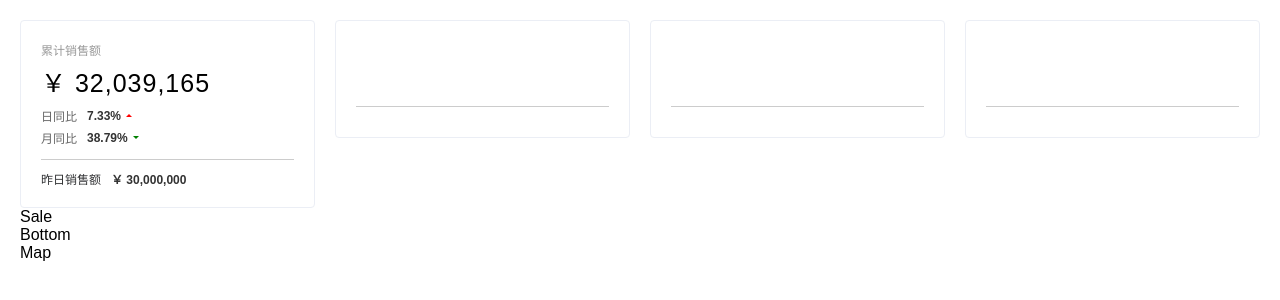
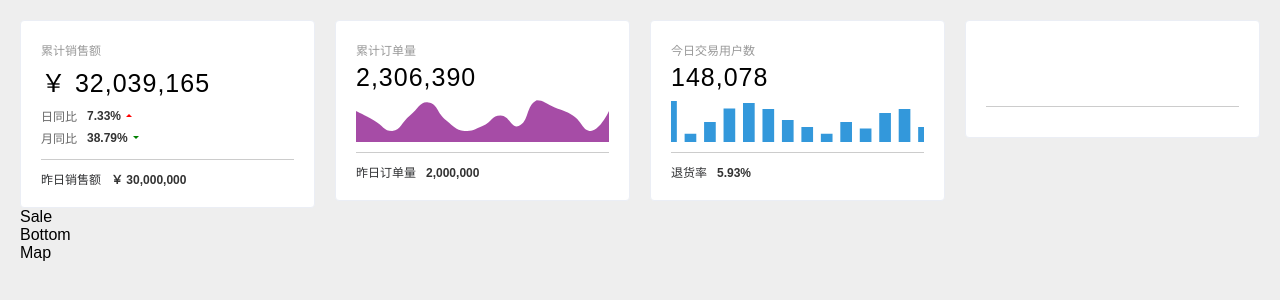
Before and after one commit to MrCrazyLeo/imooc-datav-report-dev, a Vue app: page /#/ in a window 1280 px wide. Shown: the top 300 px of the page. Built offline with nearby package versions, Linux system fonts and the light colour scheme.

Commit message:
顶部卡片累计订单量、今日交易用户数开发完成

```diff
--- a/src/App.vue
+++ b/src/App.vue
@@ -19,6 +19,8 @@
   width: 100%;
   margin: 0;
   padding: 0;
-  font-family: Microsoft YaHei, Arial, Helvetica, sans-serif;
+  font-family: 'PingFang SC Regular', 'Microsoft YaHei', Arial, Helvetica,
+    sans-serif;
+  background-color: #eee;
 }
 </style>
--- a/src/components/TopView/components/TodayUsers/index.vue
+++ b/src/components/TopView/components/TodayUsers/index.vue
@@ -1,13 +1,87 @@
 <template>
-  <common-card />
+  <common-card
+    title="今日交易用户数"
+    value="148,078"
+  >
+    <template>
+      <div
+        id="today-users-chart"
+        style="height: 100%;width: 100%"
+      ></div>
+    </template>
+    <template v-slot:footer>
+      <span>退货率</span>
+      <span class="emphasis">5.93%</span>
+    </template>
+  </common-card>
+
 </template>
 
 <script>
-import commonCardMixin from '../../../../utils/mixins/commonCardMixin'
+import commonCardMixin from '@/utils/mixins/commonCardMixin'
 export default {
   name: 'TodayUsers',
   mixins: [commonCardMixin],
-  components: {}
+  components: {},
+  mounted() {
+    const chartDom = document.getElementById('today-users-chart')
+    const chart = this.$echarts.init(chartDom, '', { renderer: 'svg' })
+    chart.setOption({
+      color: ['#3398DB'],
+      xAxis: {
+        type: 'category',
+        show: false,
+        boundaryGap: false,
+        data: [
+          '00:00',
+          '01:00',
+          '02:00',
+          '03:00',
+          '04:00',
+          '05:00',
+          '06:00',
+          '07:00',
+          '08:00',
+          '09:00',
+          '10:00',
+          '11:00',
+          '12:00',
+          '13:00'
+        ]
+      },
+      yAxis: {
+        show: false
+      },
+      series: [
+        {
+          type: 'bar',
+          data: [
+            410,
+            82,
+            200,
+            334,
+            390,
+            330,
+            220,
+            150,
+            82,
+            200,
+            134,
+            290,
+            330,
+            150
+          ],
+          barWidth: '60%'
+        }
+      ],
+      grid: {
+        top: 0,
+        bottom: 0,
+        right: 0,
+        left: 0
+      }
+    })
+  }
 }
 </script>
 
--- a/src/components/TopView/components/TotalOrders/index.vue
+++ b/src/components/TopView/components/TotalOrders/index.vue
@@ -1,13 +1,79 @@
 <template>
-  <common-card />
+  <common-card
+    title="累计订单量"
+    value="2,306,390"
+  >
+    <template>
+      <div
+        id="total-order-chart"
+        style="height: 100%;width: 100%"
+      ></div>
+    </template>
+    <template v-slot:footer>
+      <span>昨日订单量</span>
+      <span class="emphasis">2,000,000</span>
+    </template>
+  </common-card>
 </template>
 
 <script>
-import commonCardMixin from '../../../../utils/mixins/commonCardMixin'
+import commonCardMixin from '@/utils/mixins/commonCardMixin'
 export default {
   name: 'TotalOrders',
   mixins: [commonCardMixin],
-  components: {}
+  components: {},
+  mounted() {
+    const chartDom = document.getElementById('total-order-chart')
+    const chart = this.$echarts.init(chartDom, '', { renderer: 'svg' })
+    chart.setOption({
+      xAxis: {
+        type: 'category',
+        show: false,
+        boundaryGap: false
+      },
+      yAxis: {
+        show: false
+      },
+      series: [
+        {
+          type: 'line',
+          data: [
+            620,
+            432,
+            220,
+            534,
+            790,
+            430,
+            220,
+            320,
+            532,
+            320,
+            834,
+            690,
+            530,
+            220,
+            620
+          ],
+          smooth: true,
+          areaStyle: {
+            color: 'purple'
+          },
+          lineStyle: {
+            width: 0
+          },
+          itemStyle: {
+            opacity: 0
+          }
+        }
+      ],
+      grid: {
+        top: 0,
+        bottom: 0,
+        right: 0,
+        left: 0
+      }
+    })
+  }
 }
 </script>
 
```
Also changed, not shown: .eslintrc.js.
